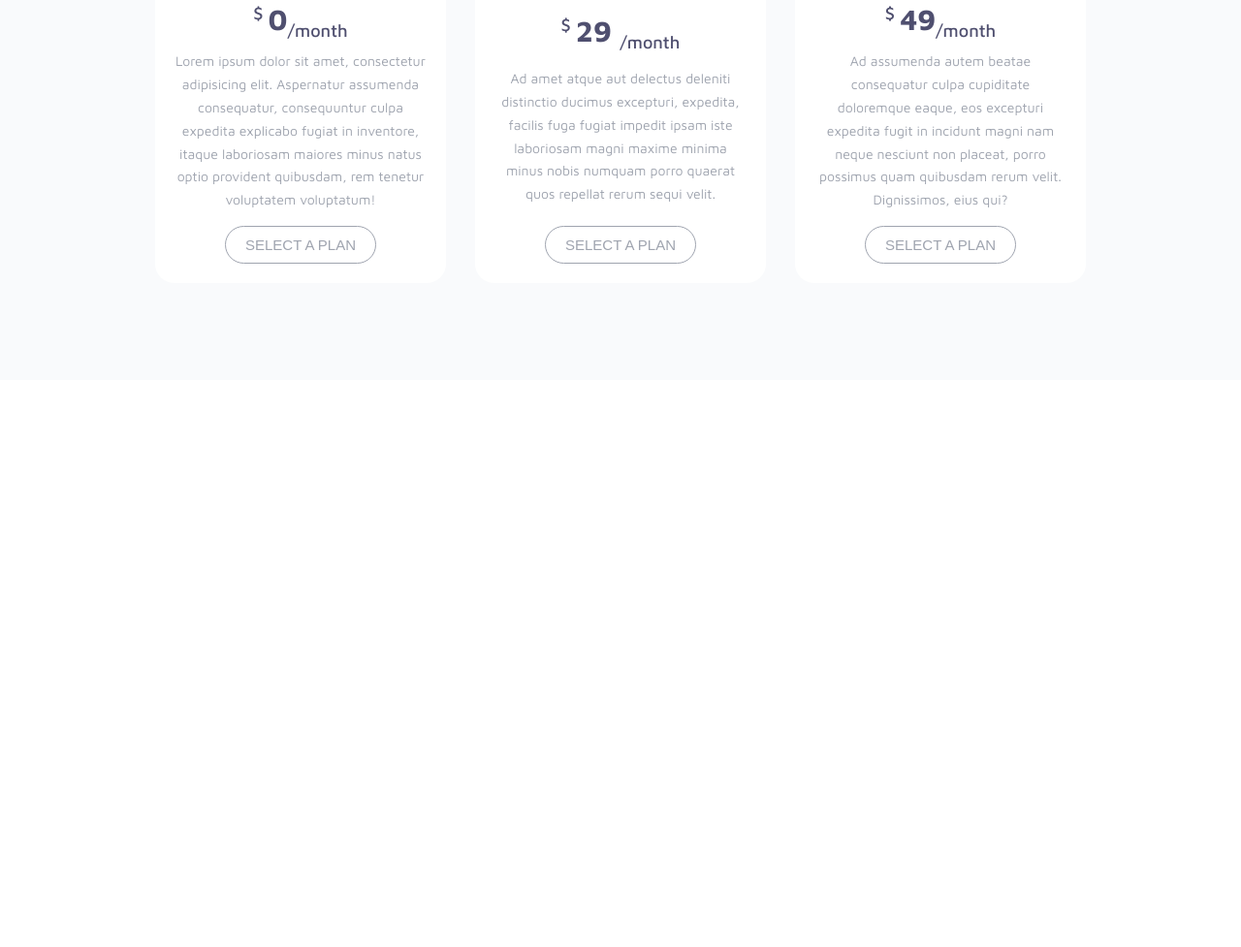
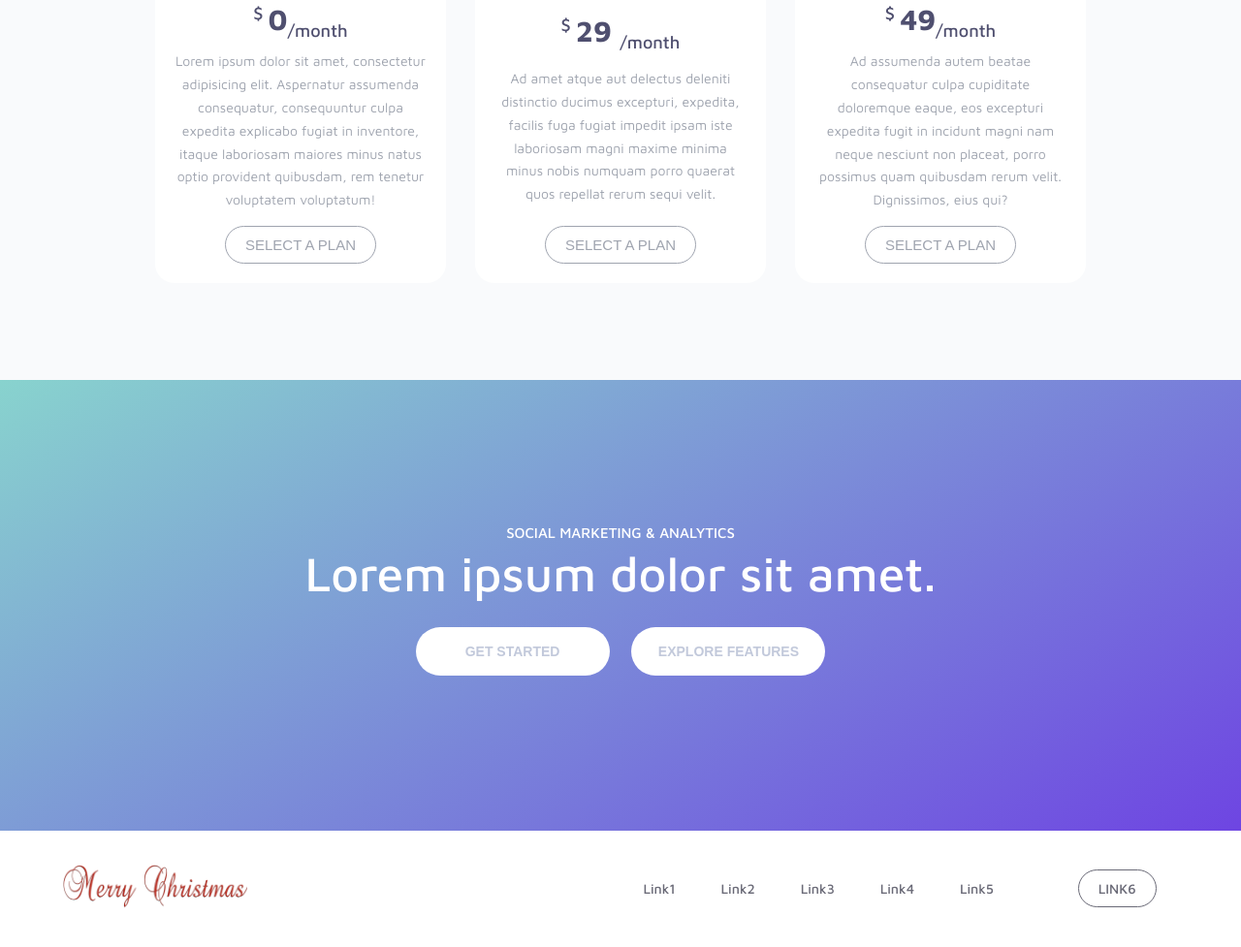
Before and after one commit to Elenakostenko/practice-flex, a website: page index.html in a window 1280 px wide. Shown: the part 1274-2251 px from the top of the page at 97% size. Before the commit the page ends 1666 px from the top, so only its background shows below. Drawn offline with Linux system fonts and the light colour scheme.

Commit message:
add new parts on the page

```diff
--- a/index.html
+++ b/index.html
@@ -85,6 +85,31 @@
     </div>
 </div>
 </div>
+<div class="coll-to-action">
+    <span>
+        social marketing & analytics
+    </span>
+    <p class="header3">Lorem ipsum dolor sit amet.</p>
+    <button class="cta-btn">get started</button>
+    <button class="cta-btn">explore features</button>
+</div>
+<div class="footer-wrap">
+    <div class="footer">
+        <div class="logo">
+            <img class="footer-logo" src="images/logo1.png" alt="logo">
+        </div>
+        <div class="footer-menu">
+            <ul class="footer-ul">
+                <li><a href="#" class="footer-menu-link">Link1</a></li>
+                <li><a href="#" class="footer-menu-link">Link2</a></li>
+                <li><a href="#" class="footer-menu-link">Link3</a></li>
+                <li><a href="#" class="footer-menu-link">Link4</a></li>
+                <li><a href="#" class="footer-menu-link">Link5</a></li>
+                <li><a href="#" class="footer-get-started footer-menu-link">Link6</a></li>
+            </ul>
+        </div>
 
+    </div>
+</div>
 </body>
 </html>
--- a/scss/style.scss
+++ b/scss/style.scss
@@ -261,3 +261,87 @@ html {
   }
 
 }
+.coll-to-action {
+  background-image: linear-gradient(150deg, rgb(136,211,206)0%, rgb(110,69,226)100%);
+  text-align: center;
+  position: relative;
+  z-index: 2;
+  padding: 15rem;
+  color: #ffffff;
+
+  span {
+    font-size: 1.5rem;
+    font-weight: 500;
+    text-transform: uppercase;
+  }
+
+  .header3 {
+    font-size: 5rem;
+    font-weight: 500;
+    margin: 1rem auto 2rem auto;
+
+  }
+
+  .cta-btn {
+    display: inline-block;
+    border: none;
+    background-color: #ffffff;
+    color: #c2c9db;
+    font-size: 1.4rem;
+    text-transform: uppercase;
+    font-weight: 700;
+    width: 20rem;
+    height: 5rem;
+    margin: 1rem;
+    border-radius: 100px;
+    transition: 0.2s;
+
+    &:hover {
+      background-color: #6e45e2;
+      color: #ffffff;
+      cursor: pointer;
+    }
+  }
+}
+.footer-wrap {
+  display: flex;
+  justify-content: center;
+
+  .footer {
+    height: 15vh;
+    width: 90%;
+    display: flex;
+    justify-content: space-between;
+    align-items: center;
+
+    .footer-logo {
+      height: 50px;
+    }
+
+    .footer-menu {
+      width: 50%;
+
+
+      .footer-ul {
+        display: flex;
+        justify-content: space-around;
+
+        .footer-menu-link {
+          font-size: 1.4rem;
+          text-decoration: none;
+          color: #6a6a77;
+          font-weight: 500;
+        }
+        .footer-get-started {
+          border: 1px solid #6a6a77;
+          padding: 10px 20px;
+          border-radius: 100px;
+          margin-left: 40px;
+          text-transform: uppercase;
+        }
+      }
+    }
+
+  }
+
+}
```
Also changed, not shown: scss/style.css.
